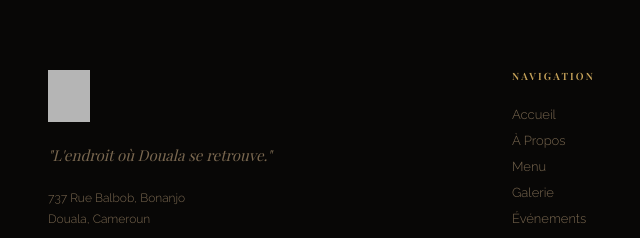
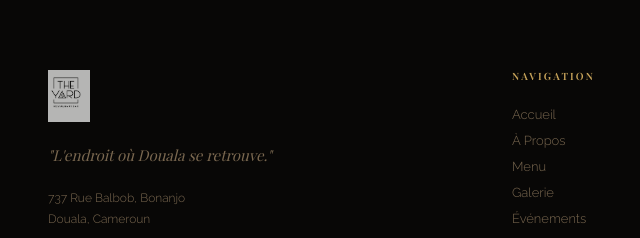
Before and after one commit to theb2a/the-yard, a plain HTML site: page index.html in a window 1280 px wide. Shown: the part 5165-5403 px from the top of the page, 0-640 px from the left. Drawn offline with nearby package versions, Linux system fonts and the light colour scheme; a web font is replaced by a local one.

Commit message:
modify footer logo css

```diff
--- a/index.html
+++ b/index.html
@@ -600,7 +600,7 @@ footer {
   gap: 48px; margin-bottom: 60px;
 }
 .footer-logo img {
-  height: 52px; filter: brightness(0) invert(1);
+  height: 52px;
   opacity: 0.7; margin-bottom: 20px;
 }
 .footer-tagline {
```
